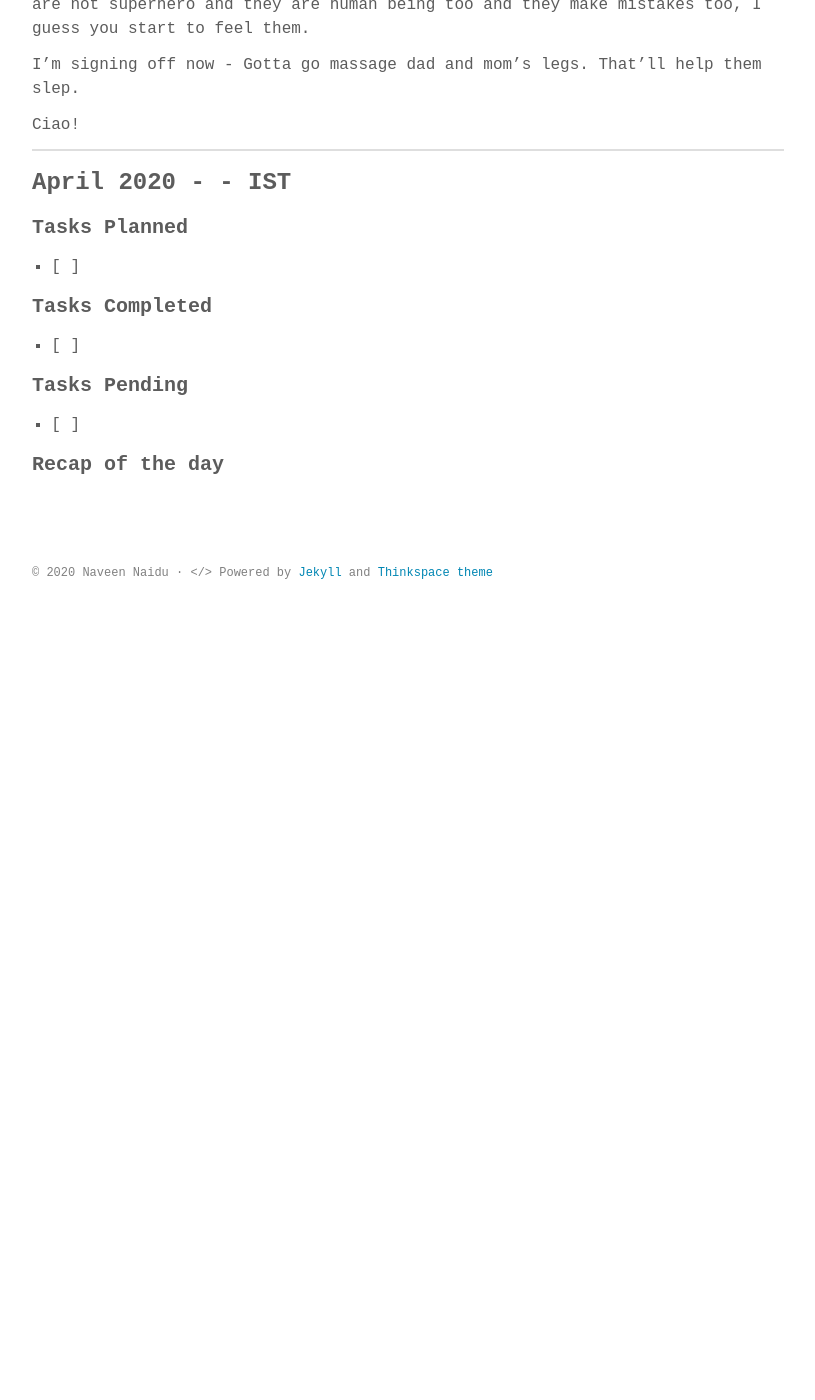
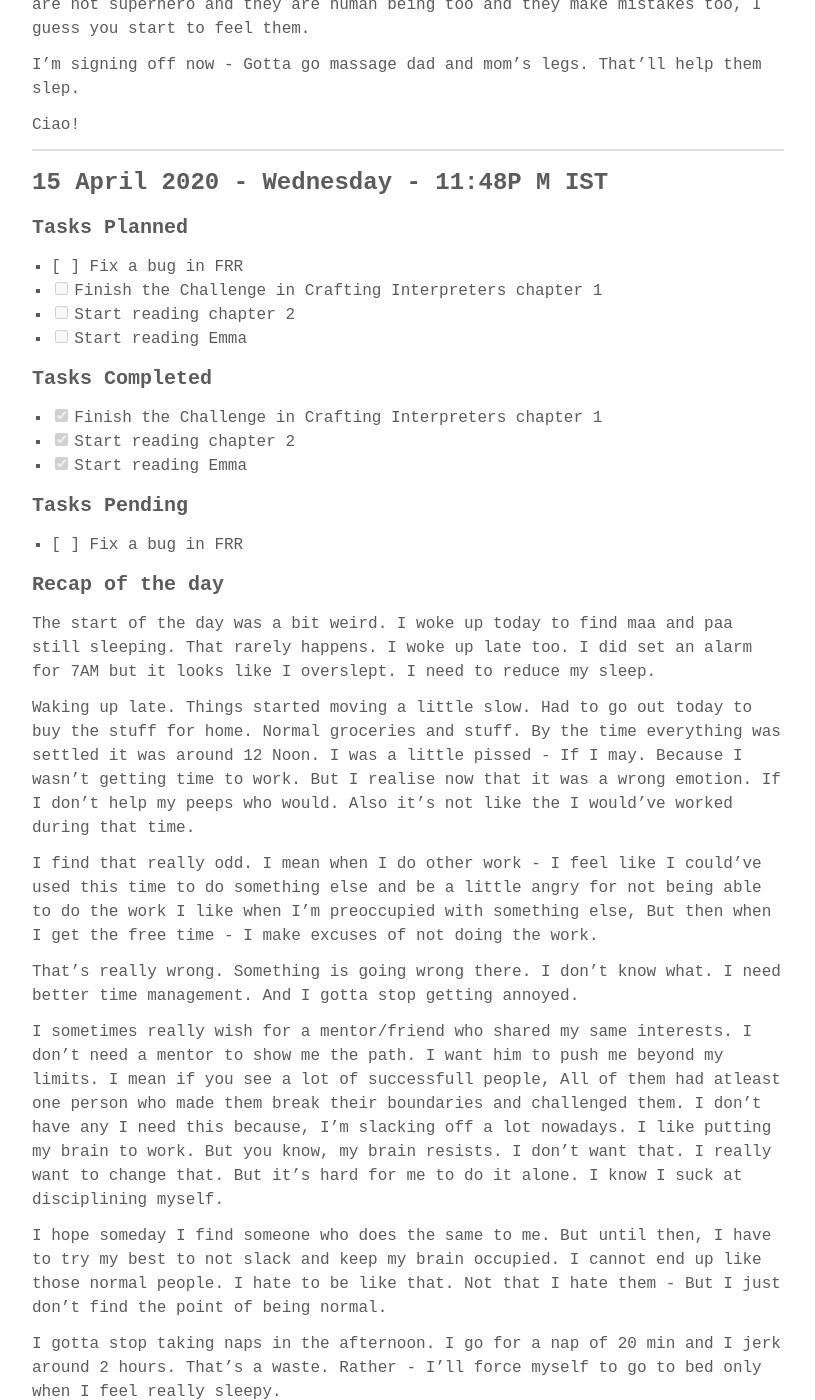
Before and after one commit to Naveenaidu/Naveenaidu.github.io, a Jekyll site: the page built from _posts/daily-logs/2020-04-09-April-Daily-Logs.md, in a window 1280 px wide and 1400 px high, scrolled down 1521 px. Shown: the whole window, without its empty margins (232-1047 px from the left). Built offline with Jekyll 4.4.1, drawn with Linux system fonts in a browser that asks for light colours; some web fonts are replaced; before the commit the page ends 2151 px from its top, so only the background shows below that; some of the changed text lies outside the part shown.

Commit message:
15/04/20:Daily Log update

```diff
--- a/_posts/daily-logs/2020-04-09-April-Daily-Logs.md
+++ b/_posts/daily-logs/2020-04-09-April-Daily-Logs.md
@@ -70,15 +70,73 @@ I'm signing off now - Gotta go massage dad and mom's legs. That'll help them sle
 Ciao!
 
 --------------------------------------------------------------------------------
-###  April 2020 -  -  IST
+### 15 April 2020 - Wednesday - 11:48P M IST
 
 #### Tasks Planned
-- [	]
+- [	] Fix a bug in FRR
+- [ ] Finish the Challenge in Crafting Interpreters chapter 1
+- [ ] Start reading chapter 2
+- [ ] Start reading Emma
 
 #### Tasks Completed
-- [	]
+- [x] Finish the Challenge in Crafting Interpreters chapter 1
+- [x] Start reading chapter 2
+- [x] Start reading Emma
 
 #### Tasks Pending
-- [	]
+- [	] Fix a bug in FRR
 
 #### Recap of the day
+The start of the day was a bit weird. I woke up today to find maa and paa still
+sleeping. That rarely happens. I woke up late too. I did set an alarm for 7AM
+but it looks like I overslept. I need to reduce my sleep.
+
+Waking up late. Things started moving a little slow. Had to go out today to buy
+the stuff for home. Normal groceries and stuff. By the time everything was
+settled it was around 12 Noon. I was a little pissed - If I may. Because I wasn't
+getting time to work. But I realise now that  it was a wrong emotion. If I don't
+help my peeps who would. Also it's not like the I would've worked during that
+time.
+
+I find that really odd. I mean when I do other work - I feel like I could've
+used this time to do something else and be a little angry for not being able to
+do the work I like when I'm preoccupied with something else, But then when I get
+the free time - I make excuses of not doing the work.
+
+That's really wrong. Something is going wrong there. I don't know what. I need
+better time management. And I gotta stop getting annoyed.
+
+I sometimes really wish for a mentor/friend who shared my same interests. I don't
+need a mentor to show me the path. I want him to push me beyond my limits. I
+mean if you see a lot of successfull people, All of them had atleast one
+person who made them break their boundaries and challenged them. I don't have any
+I need this because, I'm slacking off a lot nowadays. I like putting my brain to
+work. But you know, my brain resists. I don't want that. I really want to change
+that. But it's hard for me to do it alone. I know I suck at disciplining myself.
+
+I hope someday I find someone who does the same to me. But until then, I have to
+try my best to not slack and keep my brain occupied. I cannot end up like those
+normal people. I hate to be like that. Not that I hate them - But I just don't
+find the point of being normal.
+
+I gotta stop taking naps in the afternoon. I go for a nap of 20 min and I jerk
+around 2 hours. That's a waste. Rather - I'll force myself to go to bed only
+when I feel really sleepy.
+
+Also I started reading the book Emma by Jane Austen. The language is a bit weird.
+Initially I felt it bland, but I forced myself to read a few more chapters in
+the morning and I guess, I'm starting to like it. The character Emma is such a
+troublesome lady. She acts as if she's above all the other classes and why the
+hell does she keep indulging herself in other people's business. Let's see how
+Jane Austen caries her story.
+
+I also started reading Craftin Interpreters book. I am at Chapter 2. It's really
+interesting. I think I'll finish the rest of the chapter on my bed.
+
+Also I realised that I suck at conversing. I barely talk many sentences in a day.
+It's like very few. I guess that I'm just a bad talker. My parents deserved a
+better kid then me xD
+
+Ciao for now, Will go finish the remaining chapter 2. And I'll make sure that
+I hack atleast one bug in FRR tomorrow. Else, it'll really be hard for me to
+work if i get selected for GSoC.
```
